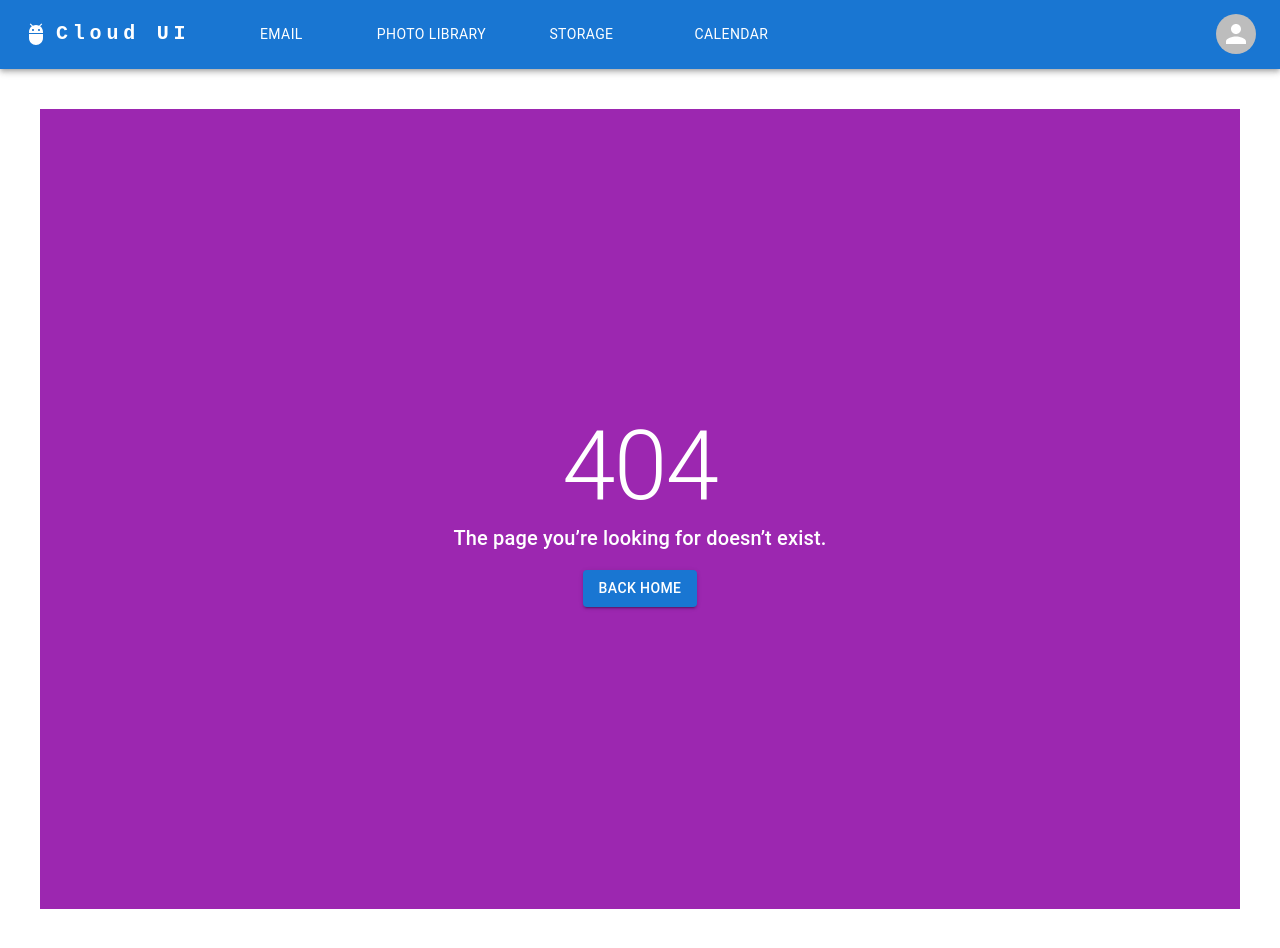
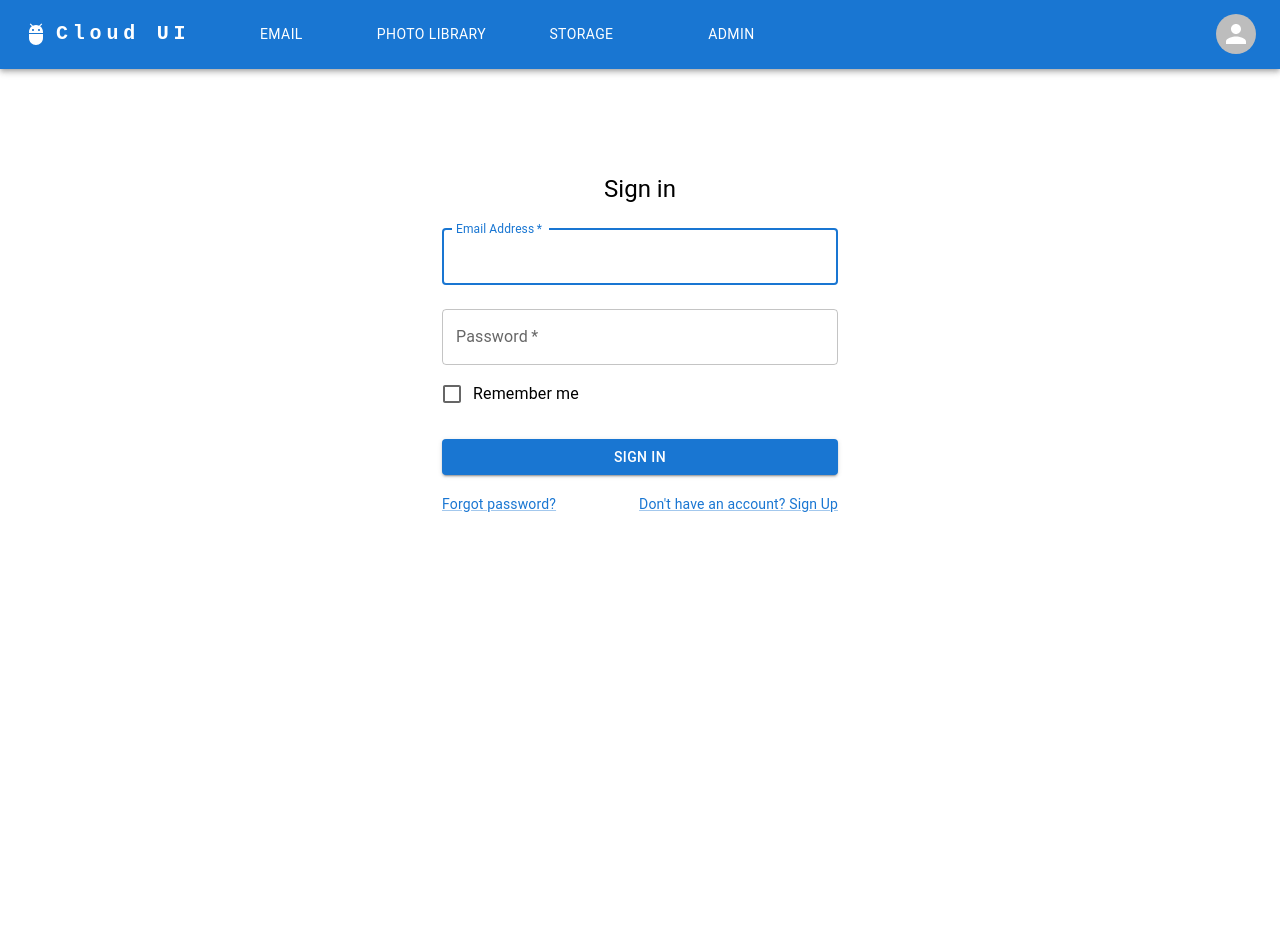
Before and after one commit to anoob09/cloud-application, a React (Create React App) app: page /login in a window 1280 px wide. Before the commit this address had no page. After the commit the page ends 800 px from the top, so only its background shows below. Built offline with nearby package versions, Linux system fonts and the light colour scheme.

Commit message:
add role based routing, add login page
redirect to login page when the user doesn't have access

```diff
--- /dev/null
+++ b/src/Constants.js
@@ -0,0 +1 @@
+export const ADMIN_PAGE_ROLES = ["admin"];
--- a/src/Layout.js
+++ b/src/Layout.js
@@ -3,7 +3,7 @@ import Routes from "./Routes";
 import TopNav from "./components/Topnav";
 import { fetchUserDetails, fetchUserEmails } from "./api/UserAPI.js";
 import { useDispatch } from 'react-redux';
-import { setUserDetails, setEmails } from './utils/appSlice.js';
+import { setUserDetails, setEmails } from './utils/Actions.js';
 
 const Layout = () => {
     const dispatch = useDispatch();
--- a/src/Routes.js
+++ b/src/Routes.js
@@ -4,18 +4,32 @@ import Email from "./pages/email/Email";
 import Photo from "./pages/photo/Photo";
 import Storage from "./pages/storage/Storage";
 import NotFound from "./pages/page404/NotFound";
+import Login from './pages/login/Login';
+import { AdminRolesAuthRoute } from "./utils/Utils";
+import { useSelector } from "react-redux";
 
 function App() {
+  const userRole = useSelector((store) => store.app.userDetails["role"]);
   return (
     <div className="p-10">
       <Routes>
         <Route path="/" element={<HomeLayout />} />
+        <Route path="/login" element={<Login />} />
         <Route path="/email" element={<Email />} />
         <Route path="/photos" element={<Photo />} />
         <Route path="/storage" element={<Storage />} />
+        <Route
+          path="/admin"
+          element={
+            <AdminRolesAuthRoute userRole={userRole}>
+              <div>Admin Page</div>
+            </AdminRolesAuthRoute>
+          }
+        />
+
         <Route path="*" element={<NotFound />} />
       </Routes>
-      </div>
+    </div>
   );
 }
 
--- a/src/components/Topnav.js
+++ b/src/components/Topnav.js
@@ -21,7 +21,6 @@ const settings = ["Profile", "Account", "Dashboard", "Logout"];
 
 function TopNav() {
   const location = useLocation();
-  console.log(location.pathname);
 
   const [anchorElNav, setAnchorElNav] = React.useState(null);
   const [anchorElUser, setAnchorElUser] = React.useState(null);
@@ -109,7 +108,7 @@ function TopNav() {
             variant="h5"
             noWrap
             component="a"
-            href="#app-bar-with-responsive-menu"
+            href="/"
             sx={{
               mr: 2,
               display: { xs: "flex", md: "none" },
--- a/src/index.js
+++ b/src/index.js
@@ -1,7 +1,7 @@
 import React from "react";
 import ReactDOM from "react-dom";
 import { Provider } from 'react-redux';
-import store from './utils/store';
+import store from './utils/Store';
 import { BrowserRouter } from "react-router-dom";
 import Layout from "./Layout";
 import reportWebVitals from './reportWebVitals';
--- a/src/mockdata/UserMetadata.json
+++ b/src/mockdata/UserMetadata.json
@@ -2,6 +2,7 @@
     "username": "johndoe",
     "name": "John Doe",
     "email": "johndoe@eaxmple.com",
+    "role": "user",
     "apps": [
       {
         "name": "Email",
@@ -16,8 +17,8 @@
         "code": "storage"
       },
       {
-        "name": "Calendar",
-        "code": "calendar"
+        "name": "Admin",
+        "code": "admin"
       }
     ]
   }
--- a/src/pages/email/Email.js
+++ b/src/pages/email/Email.js
@@ -1,7 +1,7 @@
 import React from "react";
 import { useDispatch, useSelector } from 'react-redux'
 import EmailList from "./EmailList.js";
-import { setEmails } from "../../utils/appSlice.js";
+import { setEmails } from "../../utils/Actions.js";
 
 const Email = () => {
 
--- /dev/null
+++ b/src/pages/login/Login.js
@@ -0,0 +1,83 @@
+import Button from "@mui/material/Button";
+import TextField from "@mui/material/TextField";
+import FormControlLabel from "@mui/material/FormControlLabel";
+import Checkbox from "@mui/material/Checkbox";
+import Link from "@mui/material/Link";
+import Grid from "@mui/material/Grid";
+import Box from "@mui/material/Box";
+import Typography from "@mui/material/Typography";
+import Container from "@mui/material/Container";
+
+export default function SignIn() {
+  const handleSubmit = (event) => {
+    event.preventDefault();
+    const data = new FormData(event.currentTarget);
+    console.log({
+      email: data.get("email"),
+      password: data.get("password"),
+    });
+  };
+
+  return (
+    <Container component="main" maxWidth="xs">
+      <Box
+        sx={{
+          marginTop: 8,
+          display: "flex",
+          flexDirection: "column",
+          alignItems: "center",
+        }}
+      >
+        <Typography component="h1" variant="h5">
+          Sign in
+        </Typography>
+        <Box component="form" onSubmit={handleSubmit} noValidate sx={{ mt: 1 }}>
+          <TextField
+            margin="normal"
+            required
+            fullWidth
+            id="email"
+            label="Email Address"
+            name="email"
+            autoComplete="email"
+            autoFocus
+          />
+          <TextField
+            margin="normal"
+            required
+            fullWidth
+            name="password"
+            label="Password"
+            type="password"
+            id="password"
+            autoComplete="current-password"
+          />
+          <FormControlLabel
+            control={<Checkbox value="remember" color="primary" />}
+            label="Remember me"
+          />
+          <Button
+            type="submit"
+            fullWidth
+            variant="contained"
+            sx={{ mt: 3, mb: 2 }}
+          >
+            Sign In
+          </Button>
+          <Grid container>
+            <Grid item xs>
+              <Link href="#" variant="body2">
+                Forgot password?
+              </Link>
+            </Grid>
+            <Grid item>
+              <Link href="#" variant="body2">
+                {"Don't have an account? Sign Up"}
+              </Link>
+            </Grid>
+          </Grid>
+        </Box>
+      </Box>
+    </Container>
+  );
+}
--- /dev/null
+++ b/src/utils/Utils.js
@@ -0,0 +1,12 @@
+import { Navigate } from "react-router-dom";
+import { ADMIN_PAGE_ROLES } from "../Constants";
+
+export function AdminRolesAuthRoute({ children, userRole }) {
+  const canAccess = ADMIN_PAGE_ROLES.includes(userRole);
+
+  if (canAccess) {
+    return <>{children}</>;
+  }
+
+  return (<Navigate to="/login" />);
+}
--- a/src/utils/store.js
+++ b/src/utils/store.js
@@ -1,5 +1,5 @@
 import { configureStore } from "@reduxjs/toolkit";
-import appSlice from "./appSlice";
+import appSlice from "./Actions";
 
 const store = configureStore({
     reducer: {
```
Also changed, not shown: src/utils/Actions.js (renamed from src/utils/appSlice.js).
